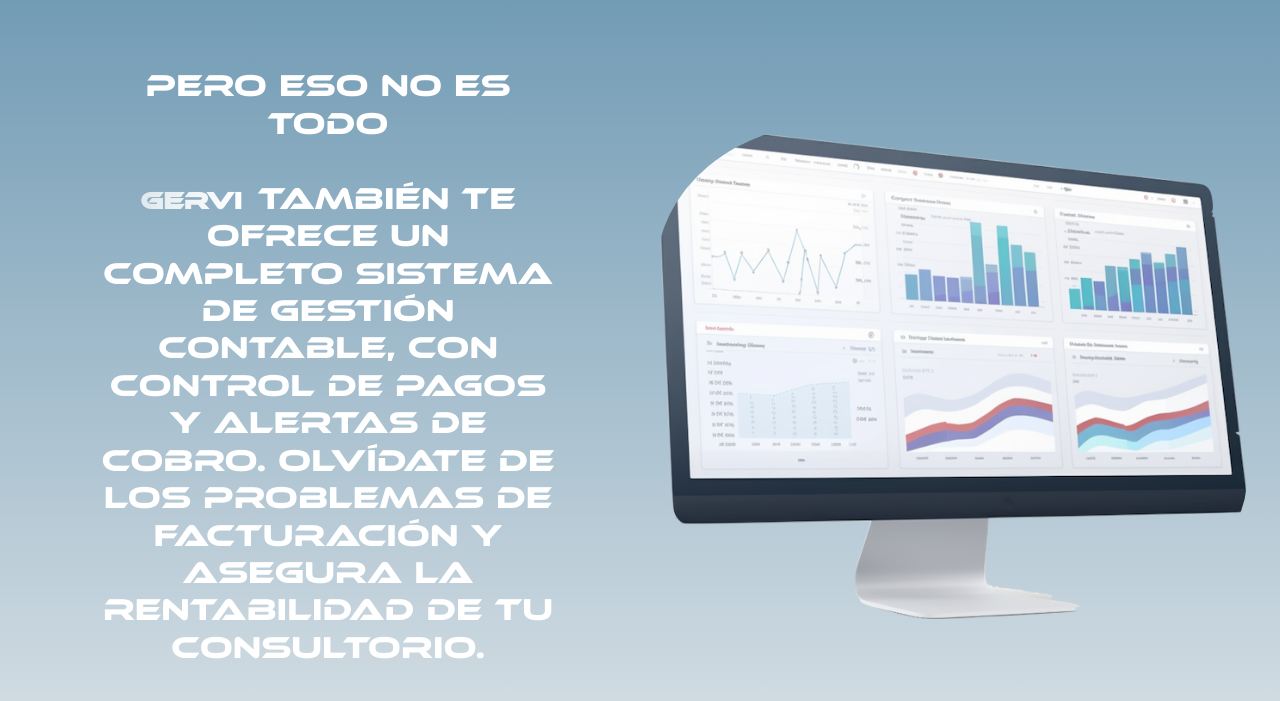
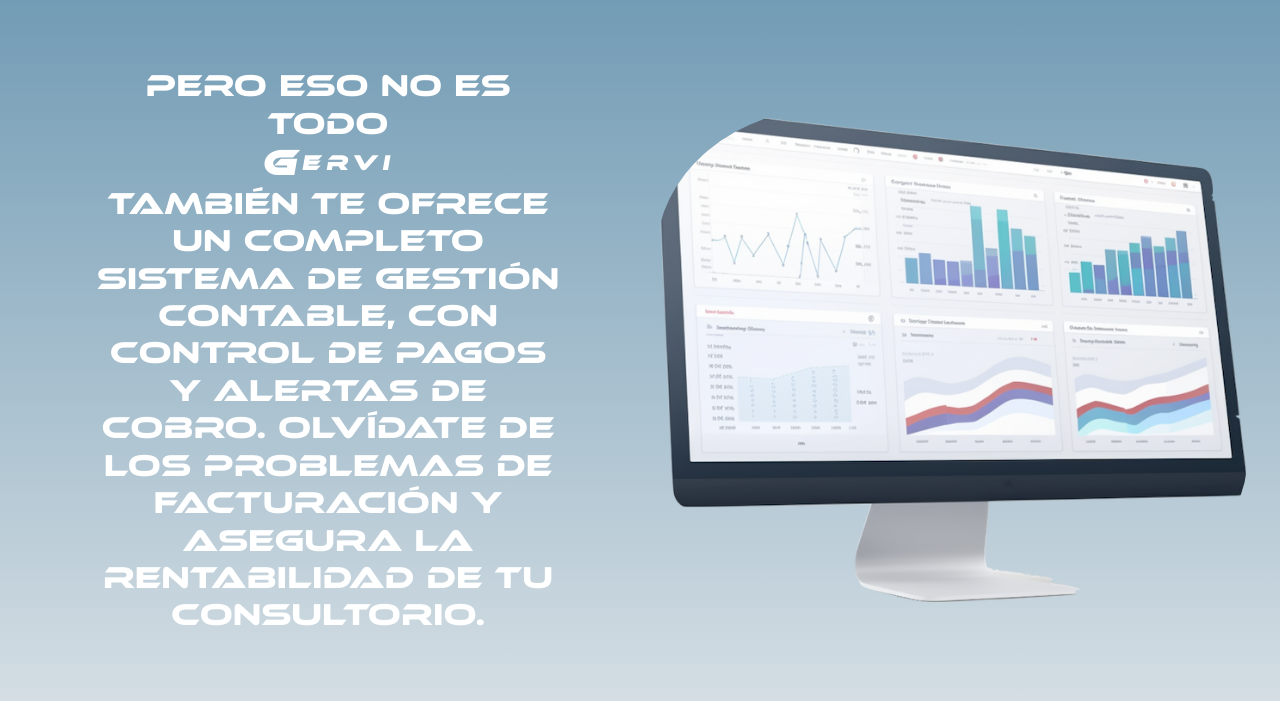
Before and after one commit to risma33/PF-RISMA, a plain HTML site: page index.html in a window 1280 px wide. Shown: the part 2385-3086 px from the top of the page. Drawn offline with nearby package versions, Linux system fonts and the light colour scheme.

Commit message:
ultimos retoques

```diff
--- a/css/main.css
+++ b/css/main.css
@@ -47,8 +47,8 @@
         font-size: 1.7em;
         font-weight: bolder;
         margin: 0; }
-    body header nav .container-fluid .full-logo:hover {
-      animation: swing 1s ease-in-out; }
+      body header nav .container-fluid .full-logo:hover {
+        animation: swing 1s ease-in-out; }
 
 @keyframes swing {
   0% {
@@ -134,14 +134,42 @@
       body .main--index .main__resumen--cuatro h5 {
         font-size: 1.5em;
         padding: 4rem; }
-        body .main--index .main__resumen--cuatro h5 span {
-          font-size: 1.5rem;
-          margin-right: 1rem;
-          font-weight: bolder;
-          background-image: linear-gradient(to right, #e1e9ee, #ffff);
-          background-clip: text;
-          -webkit-background-clip: text;
-          color: transparent; }
+        body .main--index .main__resumen--cuatro h5 .full-logo {
+          display: flex;
+          flex-direction: row;
+          justify-content: center;
+          align-items: center;
+          position: relative;
+          color: #ffff;
+          font-size: 1.3rem;
+          font-family: "ethnocentric-italic"; }
+          body .main--index .main__resumen--cuatro h5 .full-logo .ervi {
+            font-weight: bold;
+            letter-spacing: 0.4rem;
+            margin: 0;
+            margin-left: 0.4rem; }
+          body .main--index .main__resumen--cuatro h5 .full-logo .g {
+            font-size: 1.7em;
+            font-weight: bolder;
+            margin: 0; }
+          body .main--index .main__resumen--cuatro h5 .full-logo:hover {
+            animation: swing 1s ease-in-out; }
+
+@keyframes swing {
+  0% {
+    transform: rotate(0deg); }
+  10% {
+    transform: rotate(10deg); }
+  30% {
+    transform: rotate(-10deg); }
+  50% {
+    transform: rotate(6deg); }
+  70% {
+    transform: rotate(-4deg); }
+  90% {
+    transform: rotate(2deg); }
+  100% {
+    transform: rotate(0deg); } }
       body .main--index .main__resumen--cuatro img {
         padding: 0rem 4rem 5rem 4rem;
         border-radius: 0%; }
@@ -600,19 +628,3 @@
   body .main__landing--footer {
     position: absolute;
     top: 100%; } }
-
-/*estilos firstpage*/
-.mainservicios .divservicios {
-  display: flex;
-  flex-flow: row wrap;
-  justify-content: space-around;
-  align-content: center;
-  text-align: center;
-  border-radius: 3px;
-  cursor: pointer;
-  font-family: montserrat extrabolt; }
-
-.mainservicios .divservicios div .servicios-botton {
-  padding: 10px 0px;
-  width: 100%;
-  text-align: center; }
--- a/index.html
+++ b/index.html
@@ -9,7 +9,8 @@
   <meta name="description"
     content="Descubre Gervi, la plataforma integral para la gestión médica moderna. Simplifica tu práctica médica con nuestra solución de historia clínica digital, optimiza la facturación y cobros con nuestro sistema de billing médico y agiliza la programación de cirugías. Gervi, tu aliado tecnológico en el cuidado de la salud">
 
-  <meta name="keywords" content="Historia clínica digital, Billing médico, Programación de cirugías, Plataforma de gestión médica, Salud digital, Software médico, Registro médico electrónico, Gestión de pacientes, Administración médica, Consultorios médicos ,Herramientas para profesionales de la salud">
+  <meta name="keywords"
+    content="Historia clínica digital, Billing médico, Programación de cirugías, Plataforma de gestión médica, Salud digital, Software médico, Registro médico electrónico, Gestión de pacientes, Administración médica, Consultorios médicos ,Herramientas para profesionales de la salud">
 
   <!-- link favicon -->
   <link rel="shortcut icon" href="./img/favicon.ico" type="image/x-icon">
@@ -104,8 +105,13 @@
 
     <div class="main__resumen--cuatro">
       <h5>
-        Pero eso no es todo <br><br>
-        <span>GERVI</span>también te ofrece un completo sistema de gestión contable, con control de pagos y alertas de
+        Pero eso no es todo <br>
+        <div class="full-logo">
+          <p class="g">G</p>
+          <p class="ervi">
+            ERVI</p>
+        </div>
+        También te ofrece un completo sistema de gestión contable, con control de pagos y alertas de
         cobro. Olvídate de los problemas de facturación y asegura la rentabilidad de tu consultorio.
       </h5>
       <img src="./img/notebook-financial-wb.png"
--- a/scss/html/_index.scss
+++ b/scss/html/_index.scss
@@ -17,12 +17,14 @@
 
             .container-fluid {
                 .full-logo {
-                    @include full-logo-size-ajust (1.3rem, #ffff)
+                    @include full-logo-size-ajust (1.3rem, #ffff);
+
+                    &:hover {
+                        @include swing-animation;
+                    }
                 }
 
-                .full-logo:hover {
-                    @include swing-animation;
-                }
+
 
 
                 .navbar-toggler:hover {
@@ -38,7 +40,7 @@
                                 font-family: $font-normal;
                                 color: #fff;
 
-                                &:hover{
+                                &:hover {
                                     color: #5c7a92;
                                 }
                             }
@@ -144,14 +146,12 @@
                 font-size: 1.5em;
                 padding: 4rem;
 
-                span {
-                    font-size: 1.5rem;
-                    margin-right: 1rem;
-                    font-weight: bolder;
-                    background-image: linear-gradient(to right, #e1e9ee, #ffff);
-                    background-clip: text;
-                    -webkit-background-clip: text;
-                    color: transparent;
+                .full-logo {
+                    @include full-logo-size-ajust (1.3rem, #ffff);
+
+                    &:hover {
+                        @include swing-animation;
+                    }
                 }
             }
 
@@ -201,7 +201,8 @@
                     overflow: hidden;
                 }
             }
-            .main__resumen--dos{
+
+            .main__resumen--dos {
                 font-family: $font-montserrat;
                 font-size: 1.3rem;
             }
@@ -287,8 +288,6 @@
 
                 img {
                     width: 100%;
-
-
                 }
 
             }
```
Also changed, not shown: scss/style.scss (+0 -20 lines).
